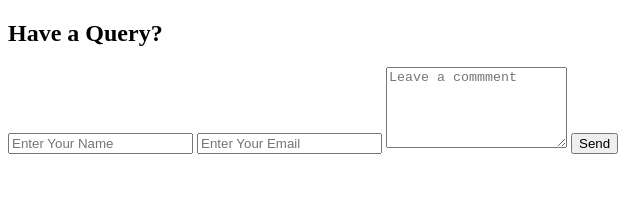
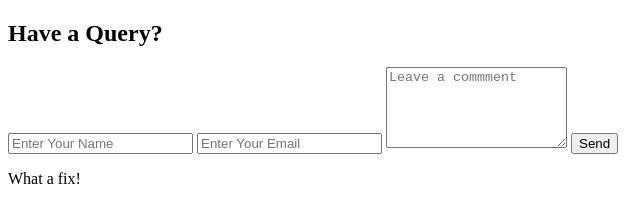
Before and after one commit to TeamratKidu/mypractice, a plain HTML site: page index.HTML in a window 1280 px wide. Shown: the full height of the page, 0-640 px from the left. Drawn offline with Linux system fonts and the light colour scheme.

Commit message:
LETS SEE THE CONFLICT

```diff
--- a/index.HTML
+++ b/index.HTML
@@ -19,7 +19,7 @@
             <button type="submit">Send</button>
         </form>
     </div>
-
+     <p>What a fix!</p>
 
 </body>
 </html>
```
Also changed, not shown: 1 other file.
